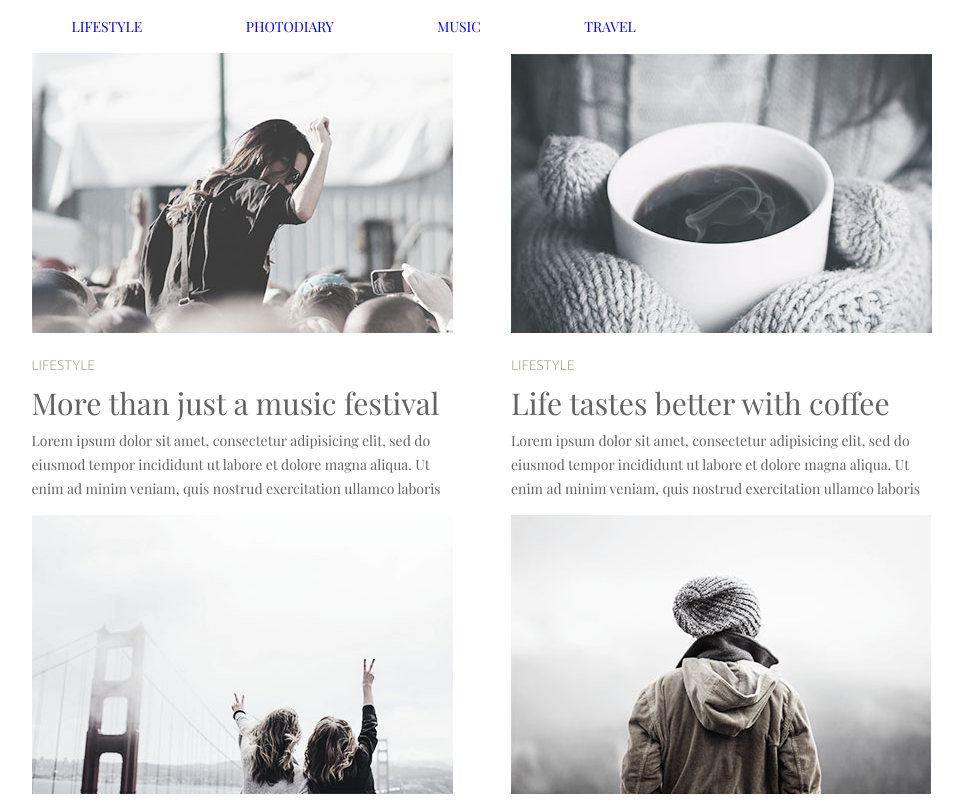
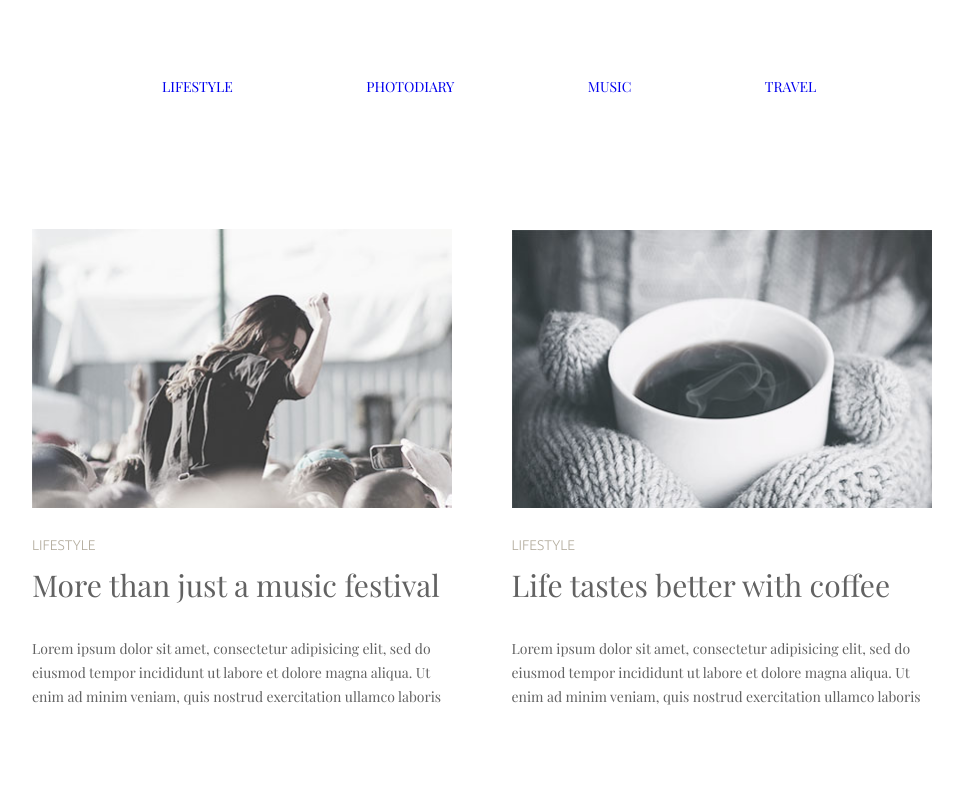
Before and after one commit to Oleh-Lee/goit-fe-course, a plain HTML site: page html-css/module-3/index.html in a window 1280 px wide. Shown: the top 800 px of the page, without its empty margins (158-1121 px from the left). Drawn offline with nearby package versions, Linux system fonts and the light colour scheme.

Commit message:
try fix margin's 4px

```diff
--- a/html-css/module-3/css/styles.css
+++ b/html-css/module-3/css/styles.css
@@ -23,7 +23,7 @@ body{
     font-weight: 400;
 }
 .container{
-    width: 901px;
+    width: 900px;
     margin: 0 auto
 }
 .ubuntu{
@@ -32,28 +32,33 @@ body{
     line-height: 24px;
     text-transform: uppercase;
     color: #b4ad9e;
+    margin-bottom: 10px;
+    margin-top: 5px;
 }
 .tittle{
     font-size: 30px;
     font-weight: 400;
-    line-height: 24px ;
+    line-height: 36px ;
 }
 .main-menu a {
     display: inline-block;
-    margin: 0px;
-    padding: 0px;
     text-decoration: none;
     text-transform: uppercase;
     list-style: none;
-    text-align: center;
-    vertical-align: middle;
+
 
 }
-.main-menu li:not(:last-child) {
-    margin-right: 100px;
+.main-menu{
+
+    margin-top: 75px;
+    padding: 0px;
 }
+
+
 .main-menu li{
     display: inline-block;
+    margin-left: 130px;
+
 }
 
 .main-menu a:hover{
@@ -66,7 +71,8 @@ img{
     display: block;
     max-width: 100%;
     height: auto;
-    margin-bottom: 20px;
+    margin-bottom: 25px;
+    margin-top: 130px;
 }
 section{
     margin: 0px;
@@ -74,11 +80,15 @@ section{
 }
 .article{
     display: inline-block;
-    width: 421px;
+    width: 420px;
 
 }
 article:nth-child(2n) {
-    margin-right: 55px;
+    margin-right: 56px;
+}
+.text{
+    margin-top: 34px;
+
 }
 
 
--- a/html-css/module-3/index.html
+++ b/html-css/module-3/index.html
@@ -17,8 +17,8 @@
     <header>
         <nav class="main-nav container">
             <ul class="main-menu">
-                <li class="main-menu-item">
-                    <a href="#lifestyle" class="main-menu-link">Lifestyle</a>
+                <li class="main-menu-item-left">
+                    <a href="#lifestyle" class="main-menu-link-left">Lifestyle</a>
                 </li>
                 <li class="main-menu-item">
                     <a href="#photodiary" class="main-menu-link">Photodiary</a>
@@ -37,21 +37,21 @@
         <section class="section">
             <h2 class="visually-hidden">Articles-list</h2>
             <article class="article" id="lifestyle">
-                <img class="sectiom-image" src="img/img1_festival.jpg" alt="img1_festival" width="421" height="279">
+                <img class="sectiom-image" src="img/img1_festival.jpg" alt="img1_festival" width="420" height="279">
                 <p class="ubuntu">Lifestyle</p>
                 <h3 class="tittle">More than just a music festival</h3>
                 <p class="text">Lorem ipsum dolor sit amet, consectetur adipisicing elit, sed do eiusmod tempor incididunt ut labore
                     et dolore magna aliqua. Ut enim ad minim veniam, quis nostrud exercitation ullamco laboris </p>
             </article>
             <article class="article">
-                <img class="sectiom-image" src="img/img2_coffee.jpg" alt="img2_coffee" width="421" height="279">
+                <img class="sectiom-image" src="img/img2_coffee.jpg" alt="img2_coffee" width="420" height="279">
                 <p class="ubuntu">Lifestyle</p>
                 <h3 class="tittle">Life tastes better with coffee</h3>
                 <p class="text">Lorem ipsum dolor sit amet, consectetur adipisicing elit, sed do eiusmod tempor incididunt ut labore
                     et dolore magna aliqua. Ut enim ad minim veniam, quis nostrud exercitation ullamco laboris </p>
             </article>
             <article class="article" id="photodiary">
-                <img class="sectiom-image" src="img/img3_dream.jpg" alt="img3_dream" width="421" height="279">
+                <img class="sectiom-image" src="img/img3_dream.jpg" alt="img3_dream" width="420" height="279">
                 <p class="ubuntu">Photodiary</p>
                 <h3 class="tittle">American dream</h3>
                 <p class="text">Lorem ipsum dolor sit amet, consectetur adipisicing elit, sed do eiusmod tempor incididunt ut labore
```
Also changed, not shown: html-css/module-3/css/normalize.css.
